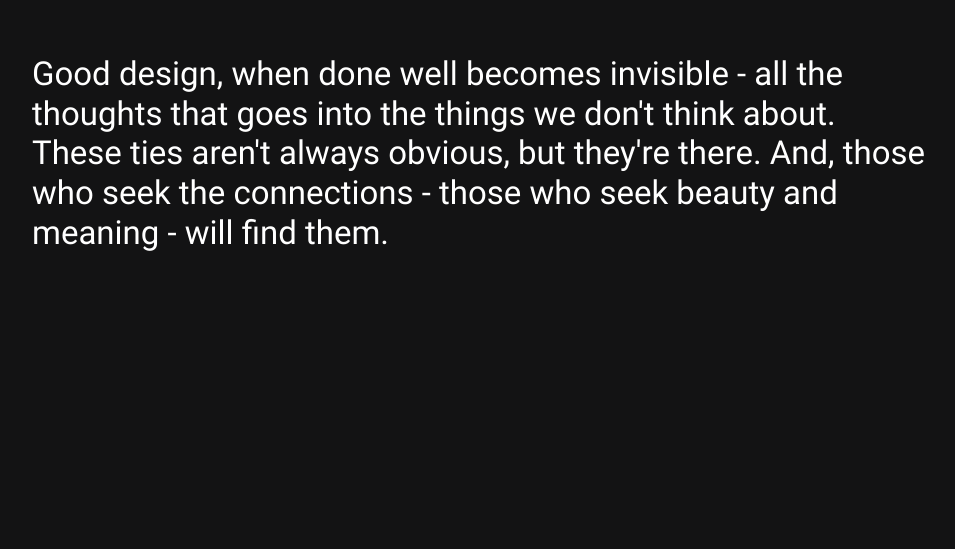
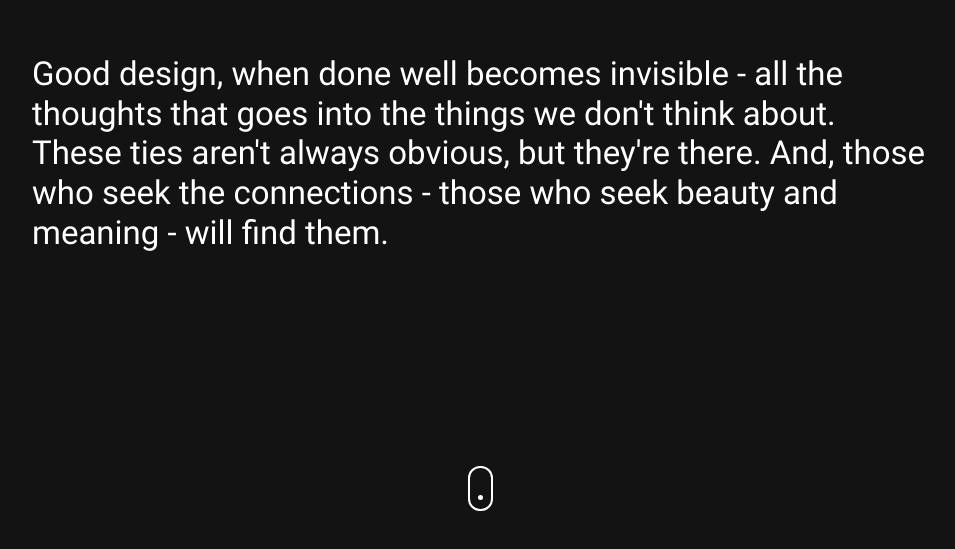
Before and after one commit to ManishaMuskan/manishamuskan.github.io, a plain HTML site: page index.html in a window 1280 px wide. Shown: the part 249-798 px from the top of the page, without its empty margins (160-1115 px from the left). Drawn offline with Linux system fonts and the light colour scheme.

Commit message:
hint
mouse added

```diff
--- a/index.html
+++ b/index.html
@@ -29,6 +29,7 @@
             </h5>
         </div>
     </section>
+    <div class="mouse"></div>
     <section class="full-screen valign-wrapper">
         <div class="container center text-blackish">
 
```
